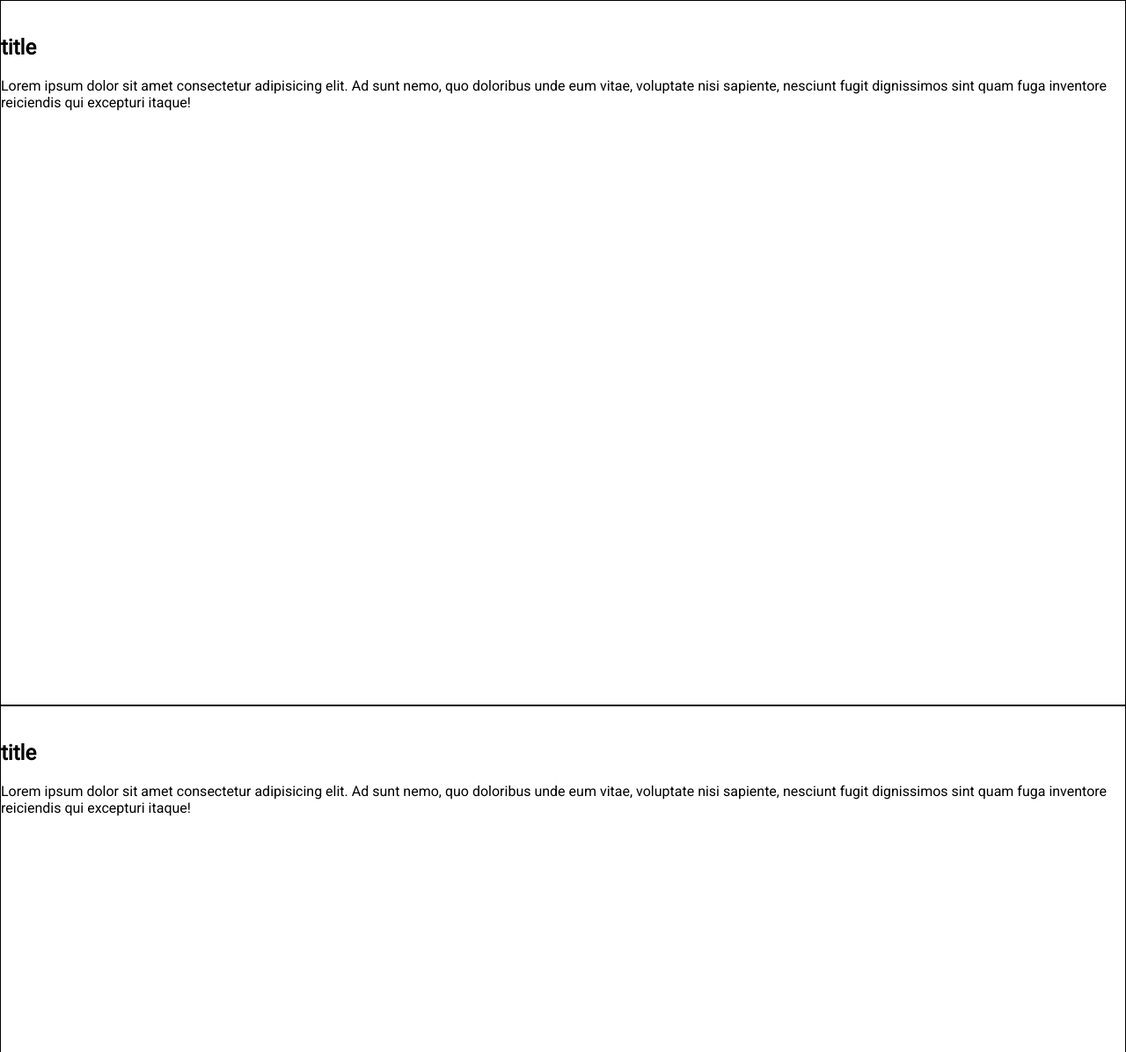
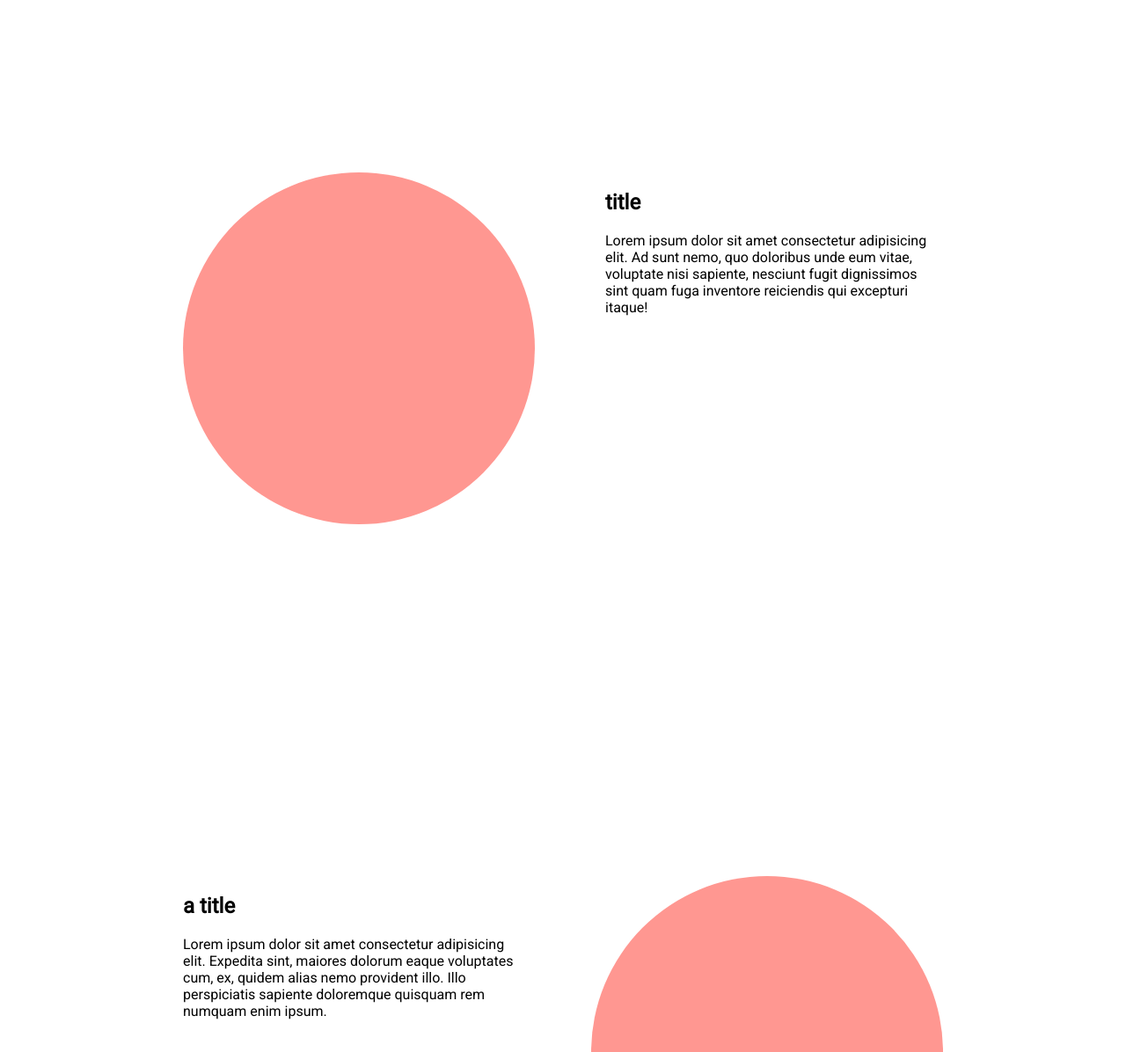
Before and after one commit to colorlessenergy/pewdiepie, a plain HTML site: page index.html in a window 1280 px wide. Shown: the part 1604-2800 px from the top of the page at 88% size. Drawn offline with Linux system fonts and the light colour scheme.

Commit message:
add styles to the main content

```diff
--- a/index.html
+++ b/index.html
@@ -25,42 +25,50 @@
     </div>
     <img class="header__img" src="images/young-pewd.png" alt="">
   </header>
-  <section>
-    <div>
+  <section class="information">
+    <div class="information__container">
+      <div class="information__img-backdrop">
         <img src="" alt="">
       </div>
 
-    <div>
+      <div class="information__group">
         <h2>a title</h2>
         <p>
-        Lorem ipsum dolor sit amet consectetur adipisicing elit. Expedita sint, maiores dolorum eaque voluptates cum, ex, quidem alias nemo provident illo. Illo perspiciatis sapiente doloremque quisquam rem numquam enim ipsum.
+          Lorem ipsum dolor sit amet consectetur adipisicing elit. Expedita sint, maiores dolorum eaque voluptates cum, ex,
+          quidem alias nemo provident illo. Illo perspiciatis sapiente doloremque quisquam rem numquam enim ipsum.
         </p>
       </div>
+    </div>
   </section>
-  <section>
-    <div>
+  <section class="information">
+    <div class="information__container">
+      <div class="information__img-backdrop">
         <img src="" alt="">
       </div>
 
-    <div>
+      <div class="information__group">
         <h2>title</h2>
         <p>
           Lorem ipsum dolor sit amet consectetur adipisicing elit. Ad sunt nemo, quo doloribus unde eum vitae, voluptate nisi
           sapiente, nesciunt fugit dignissimos sint quam fuga inventore reiciendis qui excepturi itaque!
         </p>
       </div>
+    </div>
   </section>
-    <section>
-      <div>
+  <section class="information">
+    <div class="information__container information--backwards">
+      <div class="information__img-backdrop information__img-backdrop--ml">
         <img src="" alt="">
       </div>
 
-      <div>
-        <h2>title</h2>
+      <div class="information__group">
+        <h2>a title</h2>
         <p>
-          Lorem ipsum dolor sit amet consectetur adipisicing elit. Ad sunt nemo, quo doloribus unde eum vitae, voluptate nisi sapiente, nesciunt fugit dignissimos sint quam fuga inventore reiciendis qui excepturi itaque!
+          Lorem ipsum dolor sit amet consectetur adipisicing elit. Expedita sint, maiores dolorum eaque voluptates cum, ex,
+          quidem alias nemo provident illo. Illo perspiciatis sapiente doloremque quisquam rem numquam enim ipsum.
         </p>
       </div>
       </section>
+    </div>
 </body>
 </html>
--- a/main.css
+++ b/main.css
@@ -55,6 +55,35 @@ body {
 }
 
 section, header {
-  border: 1px solid #000;
   height: 100vh;
 }
+
+.information {
+  align-items: center;
+  display: flex;
+}
+
+.information__container {
+  display: flex;
+  justify-content: center;
+}
+
+.information--backwards {
+  flex-direction: row-reverse;
+}
+
+.information__img-backdrop {
+  width: 400px;
+  height: 400px;
+  background-color: #ff9791;
+  border-radius: 50%;
+  margin-right: 80px;
+}
+
+.information__img-backdrop--ml {
+  margin: 0 0 0 80px;
+}
+
+.information__group {
+  width: 30%;
+}
```
Lines whose indentation alone changed are shown as unchanged.
